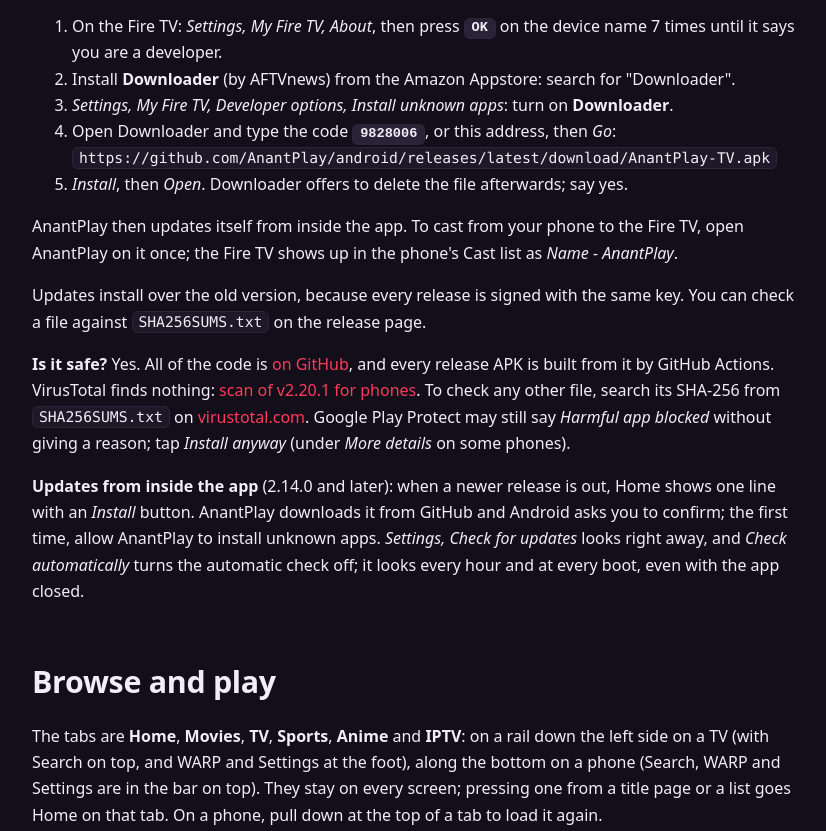
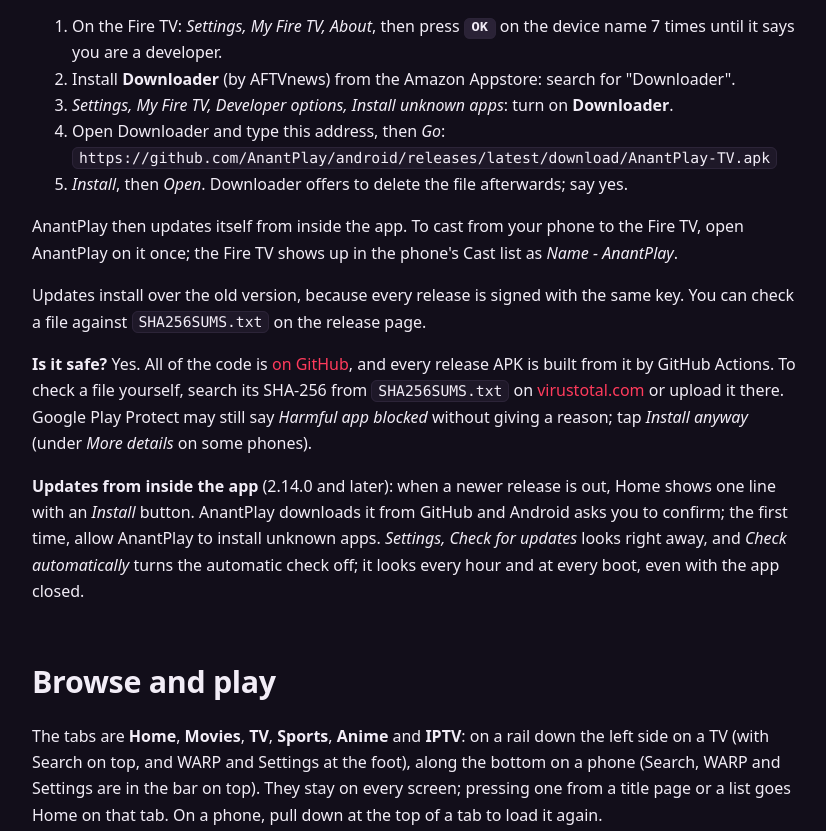
Before and after one commit to AnantPlay/android, a plain HTML site: page docs/guide.html in a window 1280 px wide. Shown: the part 839-1670 px from the top of the page, without its empty margins (360-1186 px from the left). Drawn offline with Linux system fonts and the light colour scheme.

Commit message:
Version 2.21.0; docs: direct Fire TV link, VirusTotal by checksum, Sources in the layout table
Co-Authored-By: Claude Opus 5.5 <noreply@anthropic.com>

```diff
--- a/docs/guide.html
+++ b/docs/guide.html
@@ -31,12 +31,12 @@ adb install -r AnantPlay-TV-vX.Y.Z.apk</code></pre>
 <li>On the Fire TV: <i>Settings, My Fire TV, About</i>, then press <kbd>OK</kbd> on the device name 7 times until it says you are a developer.</li>
 <li>Install <b>Downloader</b> (by AFTVnews) from the Amazon Appstore: search for "Downloader".</li>
 <li><i>Settings, My Fire TV, Developer options, Install unknown apps</i>: turn on <b>Downloader</b>.</li>
-<li>Open Downloader and type the code <kbd>9828006</kbd>, or this address, then <i>Go</i>:<br><code>https://github.com/AnantPlay/android/releases/latest/download/AnantPlay-TV.apk</code></li>
+<li>Open Downloader and type this address, then <i>Go</i>:<br><code>https://github.com/AnantPlay/android/releases/latest/download/AnantPlay-TV.apk</code></li>
 <li><i>Install</i>, then <i>Open</i>. Downloader offers to delete the file afterwards; say yes.</li>
 </ol>
 <p>AnantPlay then updates itself from inside the app. To cast from your phone to the Fire TV, open AnantPlay on it once; the Fire TV shows up in the phone's Cast list as <i>Name - AnantPlay</i>.</p>
 <p>Updates install over the old version, because every release is signed with the same key. You can check a file against <code>SHA256SUMS.txt</code> on the release page.</p>
-<p><b>Is it safe?</b> Yes. All of the code is <a href="https://github.com/AnantPlay/android">on GitHub</a>, and every release APK is built from it by GitHub Actions. VirusTotal finds nothing: <a href="https://www.virustotal.com/gui/file/894edb0ceb42657c3899cd4cb26bc1af1ecac9eb8fe07d5bde93e271e951040f/detection">scan of v2.20.1 for phones</a>. To check any other file, search its SHA-256 from <code>SHA256SUMS.txt</code> on <a href="https://www.virustotal.com">virustotal.com</a>. Google Play Protect may still say <i>Harmful app blocked</i> without giving a reason; tap <i>Install anyway</i> (under <i>More details</i> on some phones).</p>
+<p><b>Is it safe?</b> Yes. All of the code is <a href="https://github.com/AnantPlay/android">on GitHub</a>, and every release APK is built from it by GitHub Actions. To check a file yourself, search its SHA-256 from <code>SHA256SUMS.txt</code> on <a href="https://www.virustotal.com">virustotal.com</a> or upload it there. Google Play Protect may still say <i>Harmful app blocked</i> without giving a reason; tap <i>Install anyway</i> (under <i>More details</i> on some phones).</p>
 <p><b>Updates from inside the app</b> (2.14.0 and later): when a newer release is out, Home shows one line with an <i>Install</i> button. AnantPlay downloads it from GitHub and Android asks you to confirm; the first time, allow AnantPlay to install unknown apps. <i>Settings, Check for updates</i> looks right away, and <i>Check automatically</i> turns the automatic check off; it looks every hour and at every boot, even with the app closed.</p>
 
 <h2 id="browse">Browse and play</h2>
@@ -206,7 +206,7 @@ adb install -r AnantPlay-TV-vX.Y.Z.apk</code></pre>
 
 <h2 id="troubleshooting">Troubleshooting</h2>
 <table><tr><th>Problem</th><th>Try</th></tr>
-<tr><td>Play Protect says "Harmful app blocked"</td><td>Google gives no reason, and <a href="https://www.virustotal.com/gui/file/894edb0ceb42657c3899cd4cb26bc1af1ecac9eb8fe07d5bde93e271e951040f/detection">VirusTotal finds nothing</a>. Tap <i>Install anyway</i> (under <i>More details</i> on some phones). See <a href="#install">Is it safe?</a></td></tr>
+<tr><td>Play Protect says "Harmful app blocked"</td><td>Google gives no reason, and you can check the file on <a href="https://www.virustotal.com">VirusTotal</a> yourself. Tap <i>Install anyway</i> (under <i>More details</i> on some phones). See <a href="#install">Is it safe?</a></td></tr>
 <tr><td>A site does not open</td><td>Turn WARP on, or try a mirror (hold <kbd>OK</kbd> on the site).</td></tr>
 <tr><td>The player does not start</td><td>Press Play on the page first. Some sites start the stream only after a click. Then use the <b>AnantPlayer</b> button on the site's player.</td></tr>
 <tr><td>"AnantPlayer could not play this"</td><td>It goes back to the page, which still plays the video itself. Try another server from the page.</td></tr>
```
Also changed, not shown: docs/build.html (+2 -2 lines), docs/index.html (+2 -2 lines), 3 other files.
